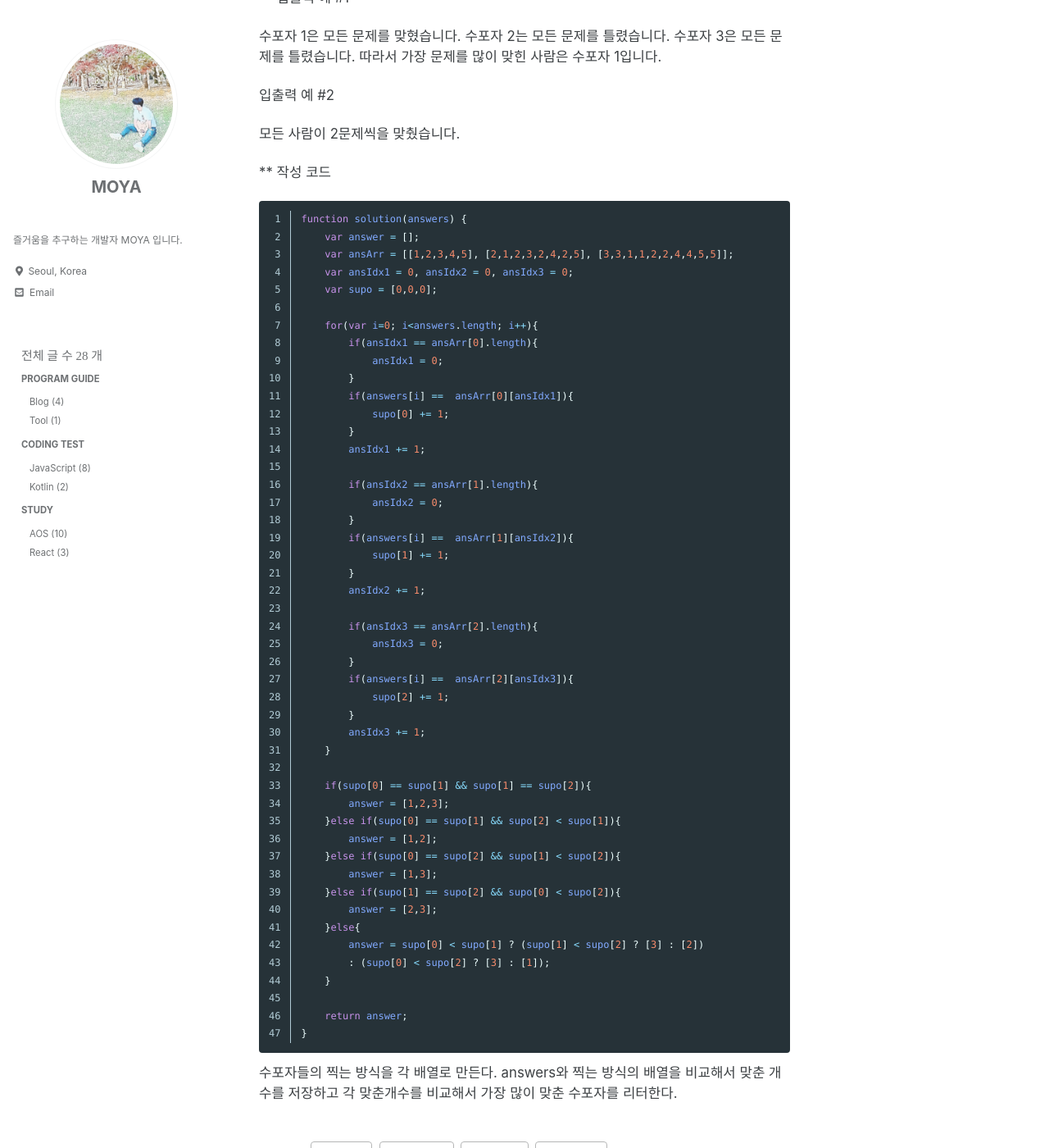
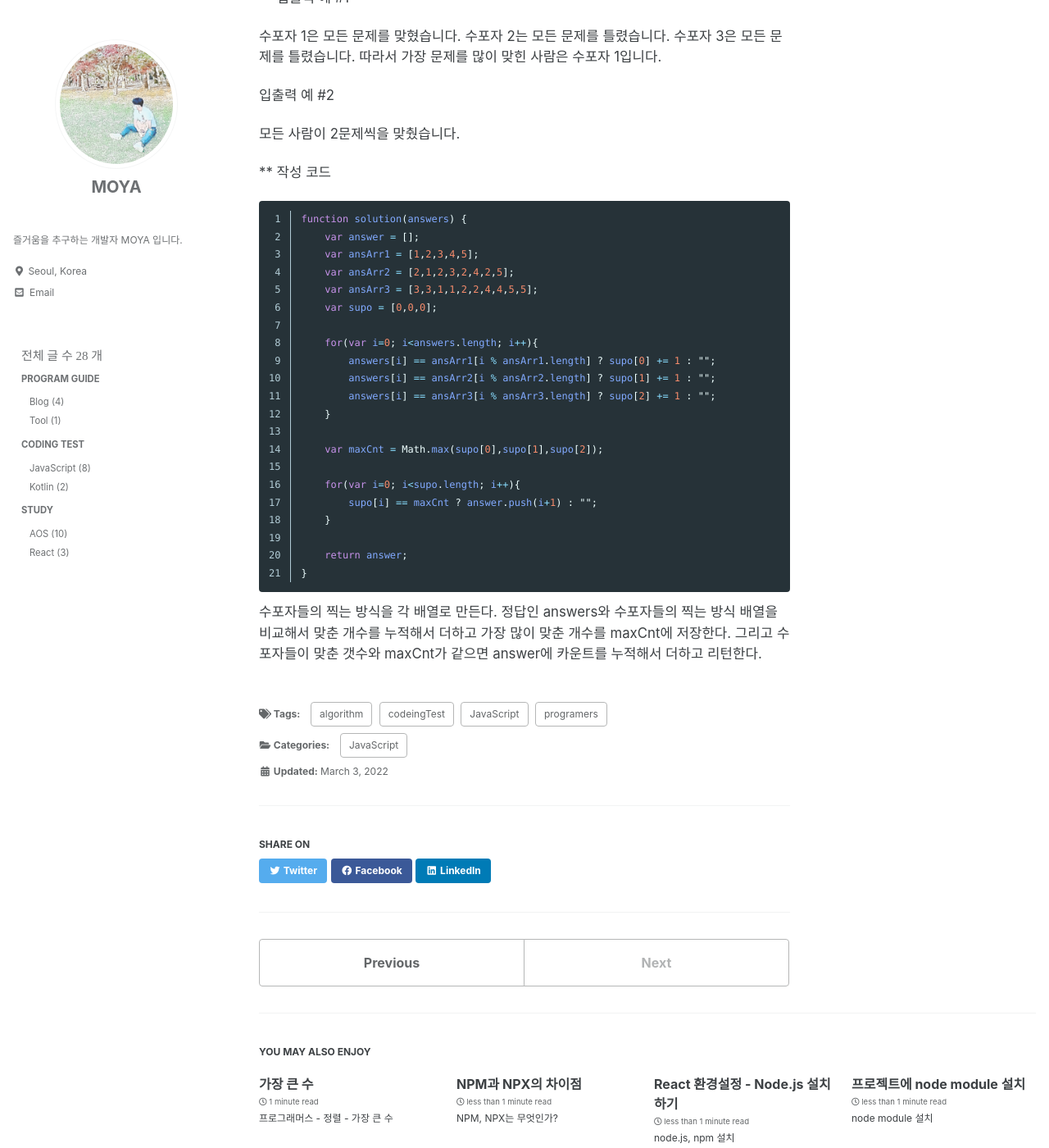
Before and after one commit to kdc7140/kdc7140.github.io, a Jekyll site: the page built from _posts/codingTest/2022-03-03-codingTest9.md, in a window 1280 px wide and 1400 px high, scrolled down 823 px. Shown: the whole window at 82% size. Built offline with Jekyll 4.4.1, drawn with Linux system fonts in a browser that asks for light colours; cached includes are drawn as plain includes; some web fonts are replaced.

Commit message:
modified the code

````diff
--- a/_posts/codingTest/2022-03-03-codingTest9.md
+++ b/_posts/codingTest/2022-03-03-codingTest9.md
@@ -55,47 +55,21 @@ tags:
 ```javascript
 function solution(answers) {
     var answer = [];
-    var ansArr = [[1,2,3,4,5], [2,1,2,3,2,4,2,5], [3,3,1,1,2,2,4,4,5,5]];
-    var ansIdx1 = 0, ansIdx2 = 0, ansIdx3 = 0;
+    var ansArr1 = [1,2,3,4,5];
+    var ansArr2 = [2,1,2,3,2,4,2,5];
+    var ansArr3 = [3,3,1,1,2,2,4,4,5,5];
     var supo = [0,0,0];
 
     for(var i=0; i<answers.length; i++){
-        if(ansIdx1 == ansArr[0].length){
-            ansIdx1 = 0;
-        }
-        if(answers[i] ==  ansArr[0][ansIdx1]){
-            supo[0] += 1;
-        }
-        ansIdx1 += 1;
-
-        if(ansIdx2 == ansArr[1].length){
-            ansIdx2 = 0;
-        }
-        if(answers[i] ==  ansArr[1][ansIdx2]){
-            supo[1] += 1;
-        }
-        ansIdx2 += 1;
-
-        if(ansIdx3 == ansArr[2].length){
-            ansIdx3 = 0;
-        }
-        if(answers[i] ==  ansArr[2][ansIdx3]){
-            supo[2] += 1;
-        }
-        ansIdx3 += 1;
+        answers[i] == ansArr1[i % ansArr1.length] ? supo[0] += 1 : "";
+        answers[i] == ansArr2[i % ansArr2.length] ? supo[1] += 1 : "";
+        answers[i] == ansArr3[i % ansArr3.length] ? supo[2] += 1 : "";
     }
 
-    if(supo[0] == supo[1] && supo[1] == supo[2]){
-        answer = [1,2,3];
-    }else if(supo[0] == supo[1] && supo[2] < supo[1]){
-        answer = [1,2];
-    }else if(supo[0] == supo[2] && supo[1] < supo[2]){
-        answer = [1,3];
-    }else if(supo[1] == supo[2] && supo[0] < supo[2]){
-        answer = [2,3];
-    }else{
-        answer = supo[0] < supo[1] ? (supo[1] < supo[2] ? [3] : [2])
-        : (supo[0] < supo[2] ? [3] : [1]);
+    var maxCnt = Math.max(supo[0],supo[1],supo[2]);
+
+    for(var i=0; i<supo.length; i++){
+        supo[i] == maxCnt ? answer.push(i+1) : "";
     }
 
     return answer;
@@ -103,5 +77,6 @@ function solution(answers) {
 ```
 
 
-수포자들의 찍는 방식을 각 배열로 만든다. answers와 찍는 방식의 배열을 비교해서 맞춘 개수를 저장하고
-각 맞춘개수를 비교해서 가장 많이 맞춘 수포자를 리터한다.
+수포자들의 찍는 방식을 각 배열로 만든다. 정답인 answers와 수포자들의 찍는 방식 배열을 비교해서 맞춘 개수를 누적해서 더하고
+가장 많이 맞춘 개수를 maxCnt에 저장한다.
+그리고 수포자들이 맞춘 갯수와 maxCnt가 같으면 answer에 카운트를 누적해서 더하고 리턴한다.
````
